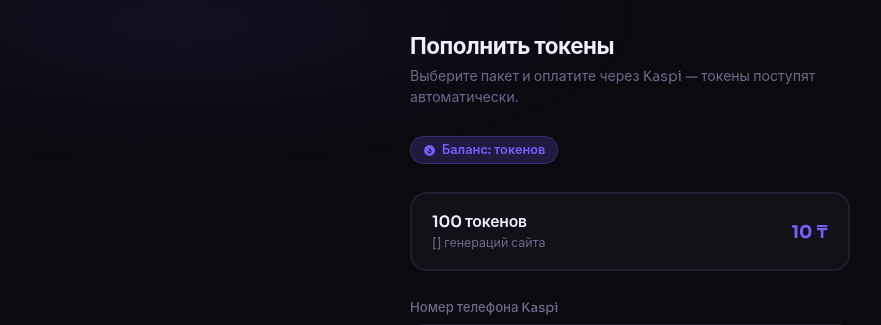
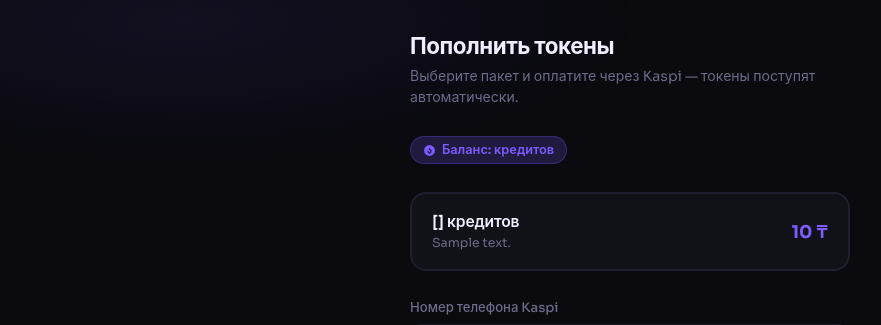
Before and after one commit to freeezxes/lendings-killer, a FastAPI app: template templates/payment.html in a window 1280 px wide. Shown: the part 58-383 px from the top of the page, without its empty margins (10-891 px from the left). Run offline with FastAPI, Linux system fonts and the light colour scheme; the template is opened without the code that fills it: most values are stand-ins (such as "Sample title", 1, 10 or a date in 2020); some libraries are stand-ins or nearby versions.

Commit message:
Fix payment packages: new credit tiers matching 1K haiku = 1 credit ratio
- 3 new catalog items in kaspi-pos: 300/500/1500 credits
- Packages: 490₸/300cr, 990₸/500cr (popular), 2490₸/1500cr
- payment.html: dynamic rendering from pkg.tokens/desc/popular fields
- Replace 'токенов' → 'кредитов' in payment UI

Co-Authored-By: Claude Sonnet 4.6 (1M context) <noreply@anthropic.com>

```diff
--- a/main.py
+++ b/main.py
@@ -43,9 +43,9 @@ KASPI_WH_SECRET  = "b8daafada57acef22720443606cacb441bc4bd0228b6374f627a8b75d474
 
 # catalog item ids → token amounts
 PAYMENT_PACKAGES = [
-    {"catalog_item_id": "17785735222608682", "tokens": 100,  "price": 990,  "label": "100 токенов — 990 ₸"},
-    {"catalog_item_id": "17785735222608784", "tokens": 300,  "price": 2490, "label": "300 токенов — 2 490 ₸"},
-    {"catalog_item_id": "17785735222608267", "tokens": 50,   "price": 1990, "label": "Старт (1 сайт) — 1 990 ₸"},
+    {"catalog_item_id": "17785910161327212", "tokens": 300,  "price": 490,  "label": "300 кредитов — 490 ₸",  "desc": "~15 сайтов"},
+    {"catalog_item_id": "17785910161320747", "tokens": 500,  "price": 990,  "label": "500 кредитов — 990 ₸",  "desc": "~25 сайтов", "popular": True},
+    {"catalog_item_id": "17785910161320806", "tokens": 1500, "price": 2490, "label": "1500 кредитов — 2 490 ₸", "desc": "~80 сайтов"},
 ]
 
 # ── System prompt — cached as stable prefix ───────────────────────────────────
--- a/templates/payment.html
+++ b/templates/payment.html
@@ -141,7 +141,7 @@
 
   <div class="balance-pill">
     <svg width="13" height="13" viewBox="0 0 24 24" fill="currentColor"><path d="M12 2a10 10 0 100 20A10 10 0 0012 2zm1 14.93V18h-2v-1.07A4 4 0 018 13h2a2 2 0 104 0 4 4 0 01-3-3.87V8h2v1.13A4 4 0 0116 13a4 4 0 01-3 3.93z"/></svg>
-    Баланс: {{ user.tokens }} токенов
+    Баланс: {{ user.tokens }} кредитов
   </div>
 
   <div class="packages">
@@ -149,21 +149,10 @@
     <div class="pkg-card" onclick="selectPkg(this, '{{ pkg.catalog_item_id }}')" data-id="{{ pkg.catalog_item_id }}">
       <div class="pkg-left">
         <div class="pkg-name">
-          {% if pkg.tokens == 300 %}
-            300 токенов <span class="pkg-badge">Выгодно</span>
-          {% elif pkg.tokens == 50 %}
-            Пакет Старт
-          {% else %}
-            100 токенов
-          {% endif %}
+          {{ pkg.tokens }} кредитов
+          {% if pkg.popular %}<span class="pkg-badge">Популярный</span>{% endif %}
         </div>
-        <div class="pkg-desc">
-          {% if pkg.tokens == 50 %}
-            ~1 сайт — попробовать сервис
-          {% else %}
-            {{ pkg.tokens }} генераций сайта
-          {% endif %}
-        </div>
+        <div class="pkg-desc">{{ pkg.desc }}</div>
       </div>
       <div class="pkg-price">{{ "{:,}".format(pkg.price).replace(",", " ") }} ₸</div>
     </div>
@@ -273,7 +262,7 @@ function startPolling() {
       const d = await r.json();
       if (d.status === 'paid') {
         clearInterval(pollingInterval);
-        showStatus('success', '✅', 'Оплачено!', `+${d.tokens} токенов зачислено на ваш баланс.`);
+        showStatus('success', '✅', 'Оплачено!', `+${d.tokens} кредитов зачислено на баланс.`);
         setTimeout(() => window.location.href = '/dashboard', 2500);
       } else if (d.status === 'payment.failed' || d.status === 'payment.expired') {
         clearInterval(pollingInterval);
```
